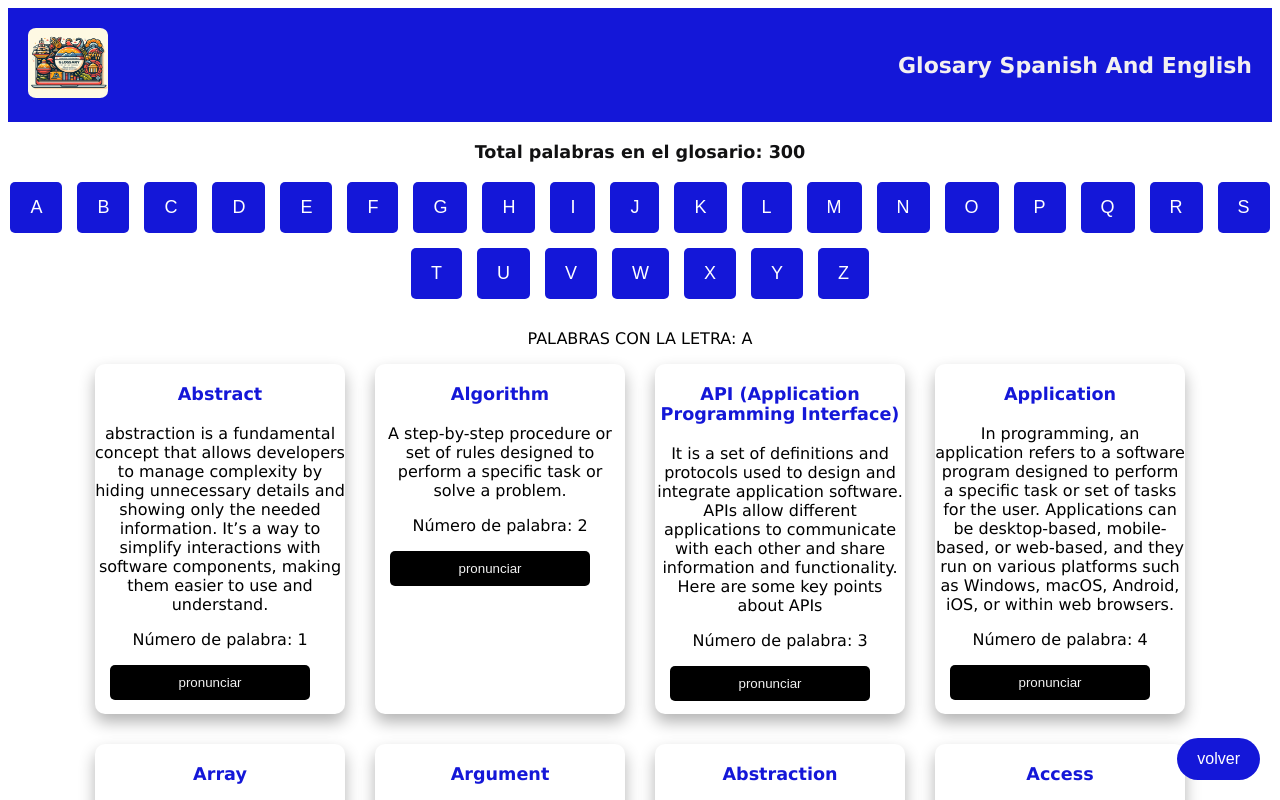
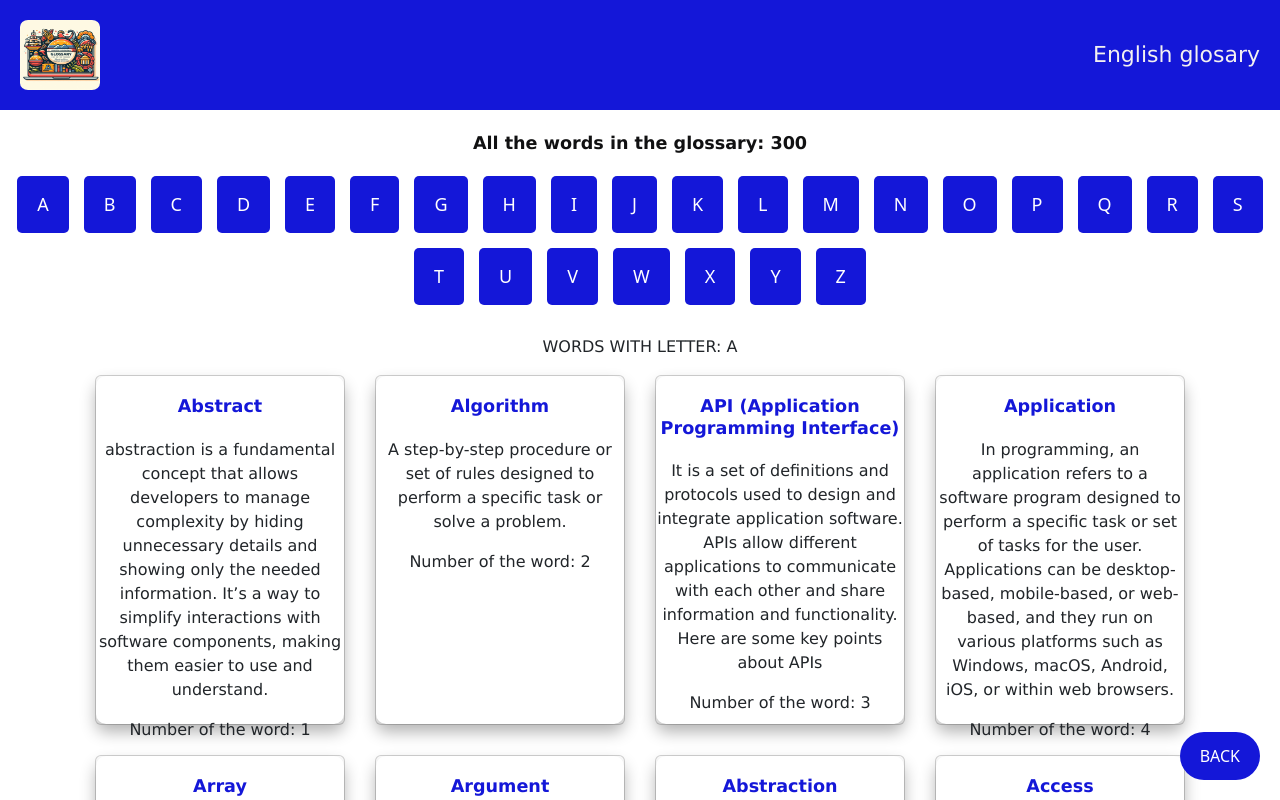
Before and after one commit to CXmiloxx/ingles_react, a React (Vite) app: page / in a window 1280 px wide. Shown: the top 800 px of the page. Built offline with nearby package versions, Linux system fonts and the light colour scheme.

Commit message:
Lenguage update

```diff
--- a/index.html
+++ b/index.html
@@ -3,8 +3,9 @@
   <head>
     <meta charset="UTF-8" />
     <link rel="icon" type="image" href="./src/components/img/linguistica.png" />
+    <link href="https://cdn.jsdelivr.net/npm/bootstrap@5.3.3/dist/css/bootstrap.min.css" rel="stylesheet" integrity="sha384-QWTKZyjpPEjISv5WaRU9OFeRpok6YctnYmDr5pNlyT2bRjXh0JMhjY6hW+ALEwIH" crossorigin="anonymous">
     <meta name="viewport" content="width=device-width, initial-scale=1.0" />
-    <title>Glosario de letras </title>
+    <title>Glossary English</title>
   </head>
   <body>
     <div id="root"></div>
--- a/package.json
+++ b/package.json
@@ -10,6 +10,7 @@
     "preview": "vite preview"
   },
   "dependencies": {
+    "bootstrap-icons": "^1.11.3",
     "react": "^18.2.0",
     "react-dom": "^18.2.0"
   },
--- a/src/components/body/Body.jsx
+++ b/src/components/body/Body.jsx
@@ -2,6 +2,7 @@ import { useState, useEffect } from 'react';
 import './Body.css';
 import { palabrasIngles, palabrasEspanol, pronunciaciones } from './palabras'; // Importar datos de palabras en ingles, español y pronunciaciones
 import descripcionesPalabras from './descripcionesPalabras'; // Importar descripciones de palabras
+import icon from '../img/press-button.png';
 
 function Body() {
     const [resultados, setResultados] = useState([]); // Estado para almacenar los resultados de la búsqueda
@@ -86,14 +87,15 @@ function Body() {
 
     return (
         <div className="body-container">
-            <p className="total-palabras">Total palabras en el glosario: {totalPalabras}</p>
+            <p className="total-palabras">All the words in the glossary: {totalPalabras}</p>
             <div className="abecedario-container">
                 {crearBotonesLetras()}
             </div>
-            <p className='palabras'>PALABRAS CON LA LETRA: {letraSeleccionada}</p>
+            <p className='palabras'>WORDS WITH LETTER: {letraSeleccionada}</p>
             <div className='btnVolver'>
-                <button className='btnParaVolver' onClick={VolverIncio}>volver</button>
+                <button className='btnParaVolver' onClick={VolverIncio}>BACK</button>
             </div>
+
             <div className="resultado-container">
                 {resultados.length > 0 ? (
                     resultados.map((resultado, index) => (
@@ -102,23 +104,22 @@ function Body() {
                                 <div className="card-front">
                                     <h2 className="titulo">{resultado.palabraIngles}</h2>
                                     <p className='palabras'>{resultado.descripcion}</p>
-                                    <p className='palabras'>Número de palabra: {resultado.numeroPalabra}</p>
-                                    {/* Botón para pronunciar la palabra */}
-                                    <button className="pronunciar-btn" onClick={() => pronunciarPalabra(resultado.palabraIngles)}>pronunciar</button>
+                                    <p className='palabras'>Number of the word: {resultado.numeroPalabra}</p>
+
                                 </div>
                                 <div className="card-back">
-                                    <h2 className="titulo">INFORMACIÓN</h2>
-                                    <p className='palabras-atras'>Palabra en inglés: {resultado.palabraIngles}</p>
-                                    <p className='palabras-atras'>Palabra en español: {resultado.palabraEspanol}</p>
-                                    <p className="palabras-atras">Fonética: {resultado.pronunciacion}</p>
+                                    <h2 className="titulo">INFORMATION</h2>
+                                    <p className='palabras-atras'>Words in english: {resultado.palabraIngles}</p>
+                                    <p className='palabras-atras'>Words in spanish: {resultado.palabraEspanol}</p>
+                                    <p className="palabras-atras">phonetic: {resultado.pronunciacion}</p>
                                     {/* Botón para pronunciar la palabra */}
-                                    <button className="pronunciar-btn" onClick={() => pronunciarPalabra(resultado.palabraIngles)}>pronunciar</button>
+                                    <button className="pronunciar-btn" onClick={() => pronunciarPalabra(resultado.palabraIngles)}>pronuntation</button>
                                 </div>
                             </div>
                         </div>
                     ))
                 ) : (
-                    <div>No se encontraron términos para la letra seleccionada.</div>
+                    <div>No terms were found for the selected letter.</div>
                 )}
             </div>
 
--- a/src/components/nav/Nav.jsx
+++ b/src/components/nav/Nav.jsx
@@ -8,7 +8,7 @@ function Nav() {
             <div className="logo cont-img">
                 <img src={fondo} alt="Logo" className="logo-img" />
             </div>
-            <h1>Glosary Spanish And English</h1>
+            <h1>English glosary </h1>
         </header>
     );
 }
```
Also changed, not shown: src/components/img/press-button.png (added), 1 other file (tests, documents, lock files or other folders).
